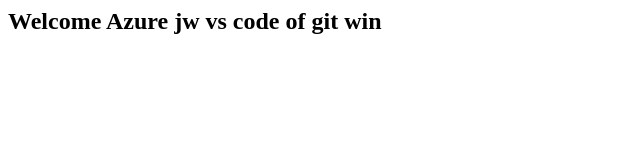
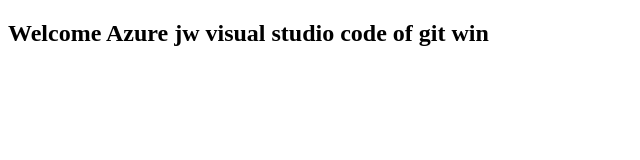
Before and after one commit to aaaaaaap/gitstudy, a plain HTML site: page index.html in a window 1280 px wide. Shown: the whole page, without its empty margins (0-640 px from the left). Drawn offline with Linux system fonts and the light colour scheme.

Commit message:
Use VS code

```diff
--- a/index.html
+++ b/index.html
@@ -1,8 +1,12 @@
-<html>
-	<head>
-		<title> Welcome jinwon vs code git web </title>
-	</head>
-	<body>
-		<h2> Welcome Azure jw vs code of git win</h2>
-	</body>
+<!DOCTYPE html>
+<html lang="en">
+<head>
+	<meta charset="UTF-8">
+	<meta name="viewport" content="width=device-width, initial-scale=1.0">
+	<meta http-equiv="X-UA-Compatible" content="ie=edge">
+	<title>Welcome jinwon vs code git we !!!!</title>
+</head>
+<body>
+		<h2> Welcome Azure jw visual studio code of git win</h2>
+</body>
 </html>
```
